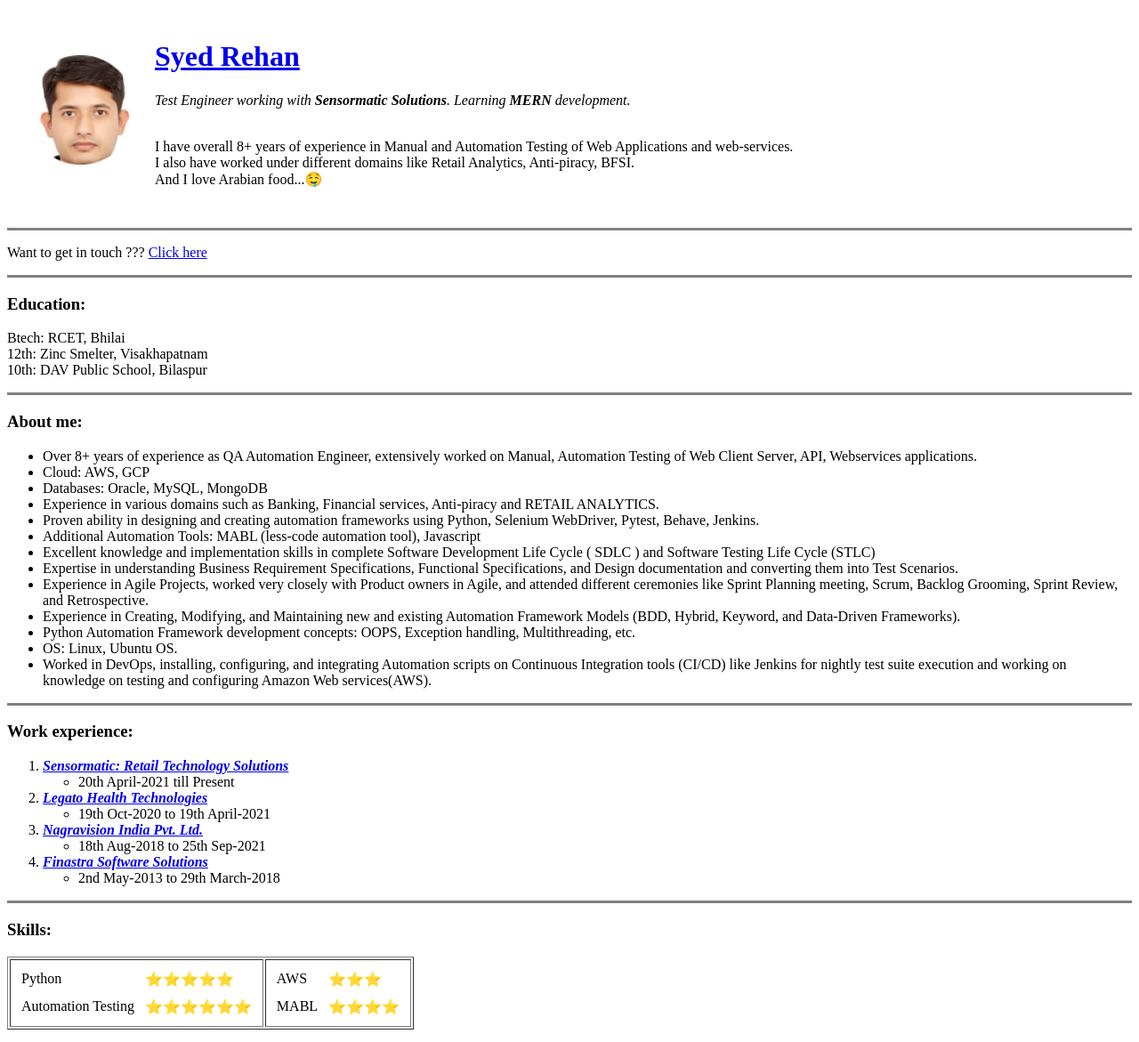
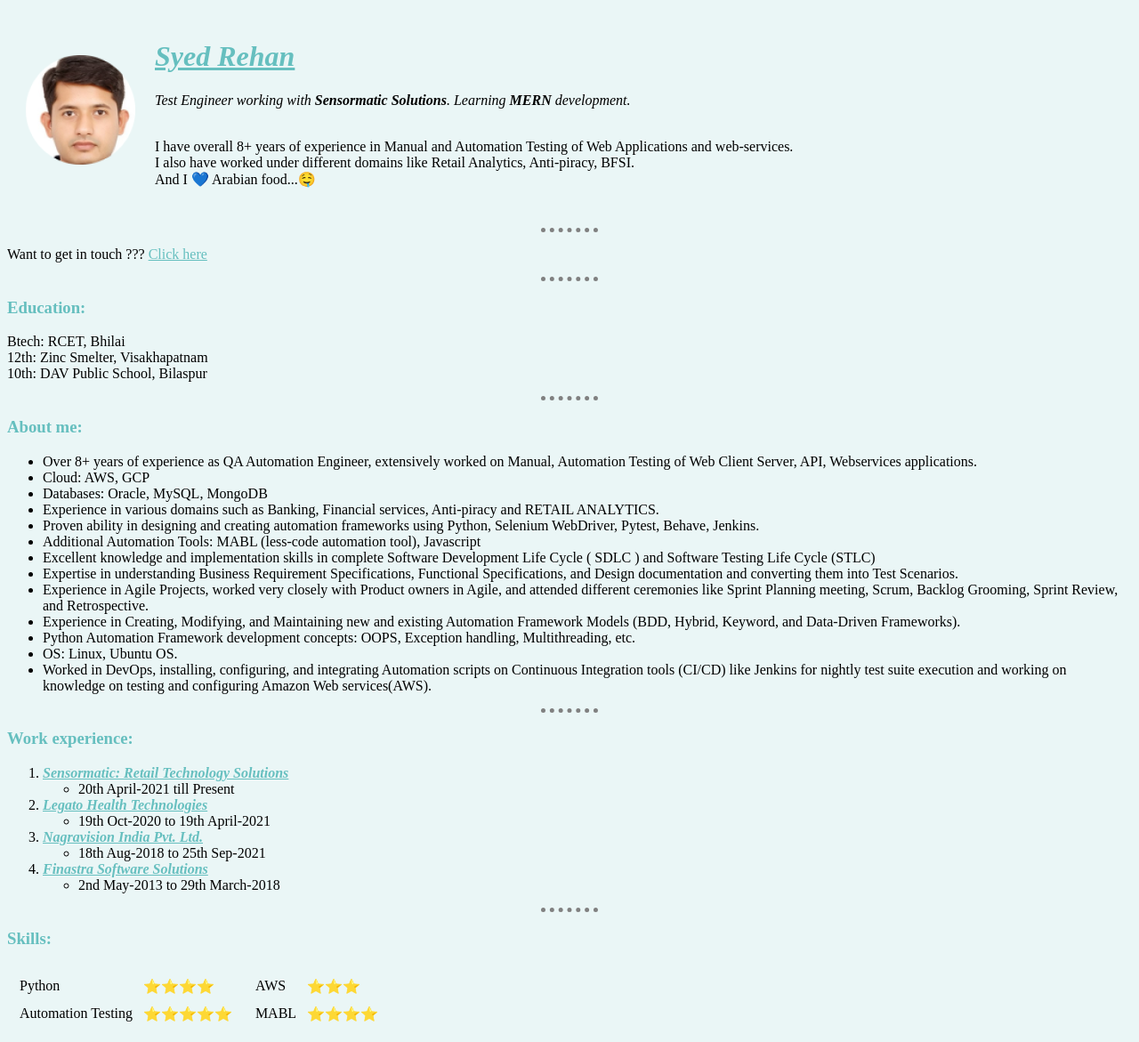
Before and after one commit to rehan1124/rehan-cv, a plain HTML site: page index.html in a window 1280 px wide. Shown: the part 5-1176 px from the top of the page at 89% size. Drawn offline with Linux system fonts and the light colour scheme.

Commit message:
Added CSS

```diff
--- a/contact.html
+++ b/contact.html
@@ -4,6 +4,7 @@
 <head>
   <meta charset="utf-8">
   <title>Syed Rehan contact details !!!</title>
+  <link rel="stylesheet" href="css/styles.css">
 </head>
 
 <body>
@@ -39,7 +40,7 @@
     </tbody>
     <!-- After tbody comes, tfoot which acts as place-holder for storing footer related info. -->
   </table>
-  <hr size="3" noshade>
+  <hr>
   <h4>
     Please fill the below form for any queries:
   </h4>
@@ -49,23 +50,9 @@
     <label>Name: </label>
     <input type="text" name="name" required>
     <br><br>
-    <label>D.O.B: </label>
-    <input type="date" name="dob" required>
-    <br><br>
-    <label>Email:</label>
-    <input type="email" name="email" value="" required>
-    <br><br>
-    <label>Gender: </label>
-    <label>Male</label>
-    <input type="radio" name="male" required>
-    <label>Female</label>
-    <input type="radio" name="female" required>
-    <br><br>
     <label>Your message:</label>
+    <br>
     <textarea name="message" rows="5" cols="50"></textarea>
-    <br><br>
-    <label>Submit your resume: </label>
-    <input type="file" name="Resume" value="Click here to upload resume !!!" required>
     <br><br>
     <input type="submit" value="Click here to submit form !!!">
 
--- /dev/null
+++ b/css/styles.css
@@ -0,0 +1,25 @@
+body {
+  background-color: #EAF6F6;
+}
+
+hr {
+  border-style: none;
+  border-top-style: dotted;
+  border-color: grey;
+  border-width: 5px;
+  width: 5%;
+}
+
+/* 66BFBF */
+h1 {
+  color: #66BFBF;
+  font-style: italic;
+}
+
+h3 {
+  color: #66BFBF
+}
+
+a {
+  color: #66BFBF
+}
--- a/index.html
+++ b/index.html
@@ -5,7 +5,12 @@
   <!-- Check more about attributes in meta-tag. Useful for adding description about websites. -->
   <meta charset="utf-8">
   <title>😇 Rehan's Personal Site</title>
+  <link rel="stylesheet" href="css/styles.css">
 </head>
+
+<!-- Inline CSS with style-tag
+<body style="background-color: #EAF6F6;">
+-->
 
 <body>
   <table cellspacing="20">
@@ -26,18 +31,18 @@
         <p>
           <br>I have overall 8+ years of experience in Manual and Automation Testing of Web Applications and web-services.
           <br>I also have worked under different domains like Retail Analytics, Anti-piracy, BFSI.
-          <br>And I love Arabian food...🤤
+          <br>And I &#128153; Arabian food...🤤
         </p>
       </td>
     </tr>
   </table>
 
-  <hr size="3" noshade>
+  <hr>
   <p>
     Want to get in touch ???
     <a href="contact.html">Click here</a>
   </p>
-  <hr size="3" noshade>
+  <hr>
   <!-- Education -->
   <h3>
     <strong>Education:</strong>
@@ -47,7 +52,7 @@
     <br>12th: Zinc Smelter, Visakhapatnam
     <br>10th: DAV Public School, Bilaspur
   </p>
-  <hr size="3" noshade>
+  <hr>
   <!-- About my roles and responsibilities -->
   <h3>
     <strong>About me:</strong>
@@ -103,7 +108,7 @@
       like Jenkins for nightly test suite execution and working on knowledge on testing and configuring Amazon Web services(AWS).
     </li>
   </ul>
-  <hr size="3" noshade>
+  <hr>
   <!-- Experience in different companies -->
   <h3>
     Work experience:
@@ -150,22 +155,22 @@
       </ul>
     </li>
   </ol>
-  <hr size="3" noshade>
+  <hr>
   <!-- Add skills below -->
   <h3>
     Skills:
   </h3>
-  <table border="1">
+  <table>
     <tr>
       <td>
         <table cellspacing="10">
           <tr>
             <td>Python</td>
-            <td>⭐⭐⭐⭐⭐</td>
+            <td>⭐⭐⭐⭐</td>
           </tr>
           <tr>
             <td>Automation Testing</td>
-            <td>⭐⭐⭐⭐⭐⭐</td>
+            <td>⭐⭐⭐⭐⭐</td>
           </tr>
         </table>
       </td>
```
